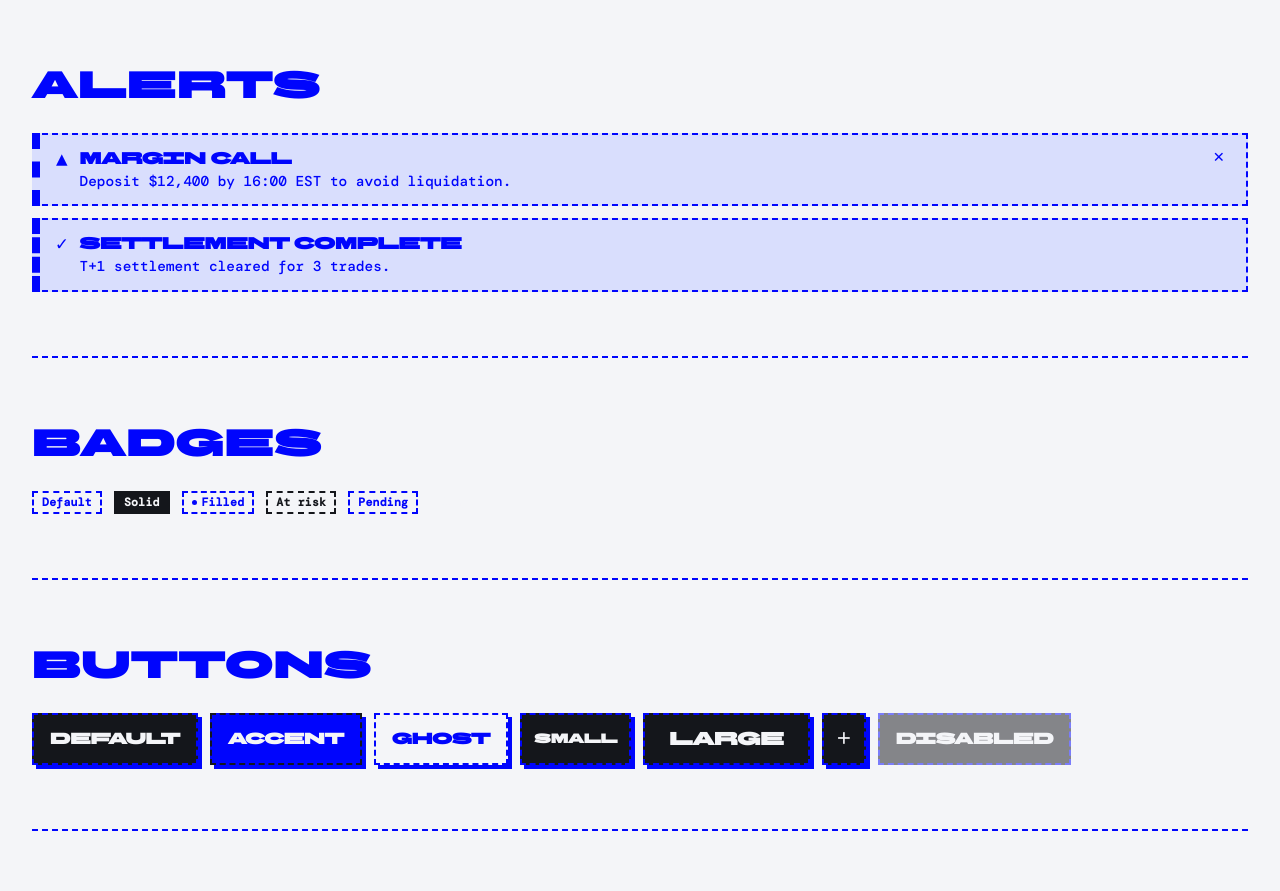
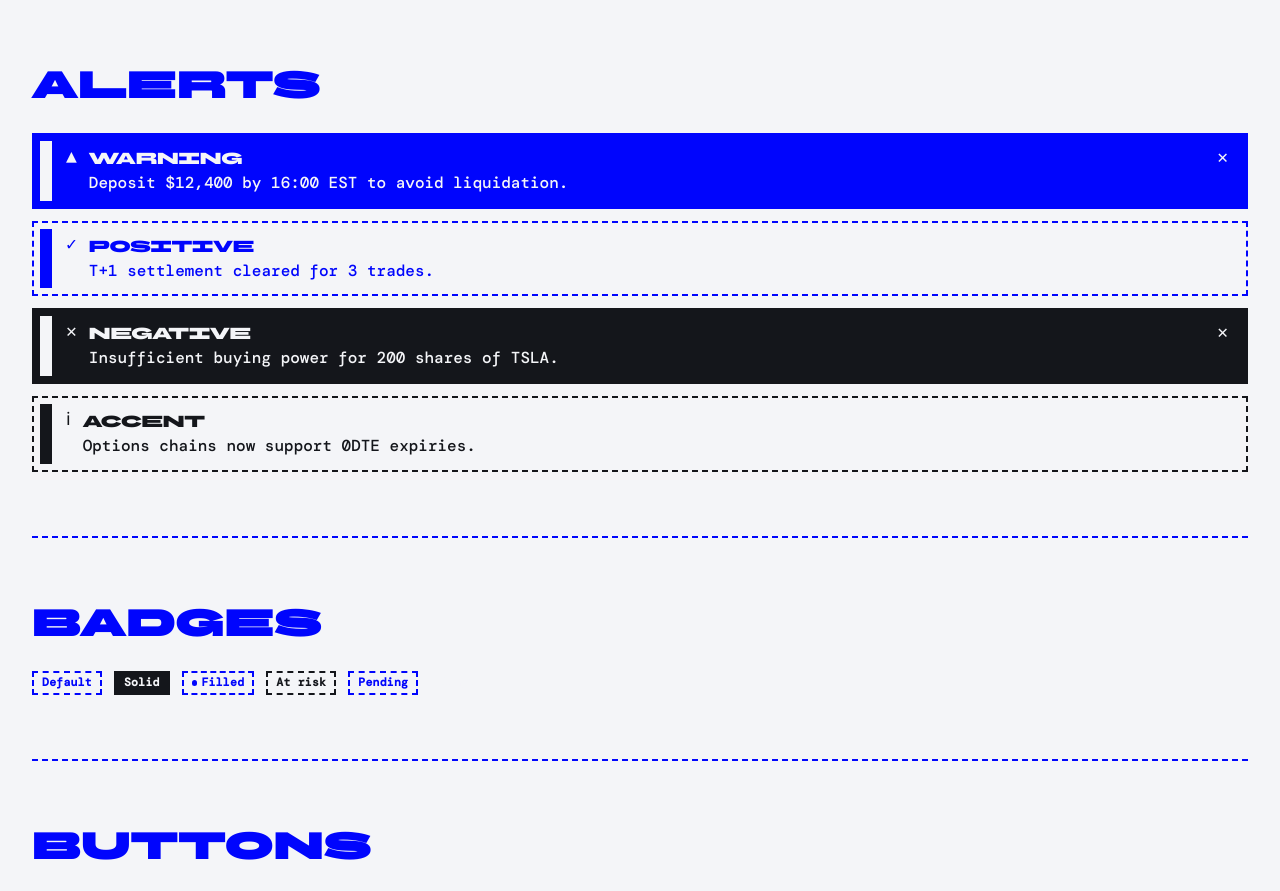
Before and after one commit to domneo/bleed, a website: page index.html in a window 1280 px wide. Shown: the part 3160-4051 px from the top of the page. Drawn offline with Linux system fonts and the light colour scheme.

Commit message:
feat: alert modifications

```diff
--- a/index.html
+++ b/index.html
@@ -157,14 +157,26 @@
           <div class="alert alert--warning" role="alert">
             <span class="alert__icon" aria-hidden="true">▲</span>
             <div>
-              <p class="alert__title">Margin call</p>
+              <p class="alert__title">Warning</p>
               <p class="alert__text">Deposit $12,400 by 16:00 EST to avoid liquidation.</p>
             </div>
             <button class="alert__close" type="button" aria-label="Dismiss" onclick="this.parentElement.remove()">✕</button>
           </div>
           <div class="alert alert--positive" role="status">
             <span class="alert__icon" aria-hidden="true">✓</span>
-            <div><p class="alert__title">Settlement complete</p><p class="alert__text">T+1 settlement cleared for 3 trades.</p></div>
+            <div><p class="alert__title">Positive</p><p class="alert__text">T+1 settlement cleared for 3 trades.</p></div>
+          </div>
+          <div class="alert alert--negative" role="alert">
+            <span class="alert__icon" aria-hidden="true">✕</span>
+            <div>
+              <p class="alert__title">Negative</p>
+              <p class="alert__text">Insufficient buying power for 200 shares of TSLA.</p>
+            </div>
+            <button class="alert__close" type="button" aria-label="Dismiss" onclick="this.parentElement.remove()">✕</button>
+          </div>
+          <div class="alert alert--accent" role="status">
+            <span class="alert__icon" aria-hidden="true">ℹ</span>
+            <div><p class="alert__title">Accent</p><p class="alert__text">Options chains now support 0DTE expiries.</p></div>
           </div>
         </div>
       </section>
--- a/src/components/core/alert.css
+++ b/src/components/core/alert.css
@@ -6,41 +6,50 @@
  *       <p class="alert__text">Deposit by 16:00 EST.</p></div>
  *     <button class="alert__close" aria-label="Dismiss">✕</button>
  *   </div>
- * Tone = start-edge stripe + tinted wash + icon; text always present. */
+ * Tone = border + fill color; warning/negative are solid, positive/accent are
+ * outlined on paper. Text always present. */
 
 @layer bleed.components {
   .alert {
-    --_tone: var(--alert-tone, var(--ink));
+    --_border: var(--alert-border, var(--ink));
 
+    position: relative;
     display: flex;
     align-items: flex-start;
     gap: var(--space-3);
-    padding: var(--space-3) var(--space-4);
+    padding: var(--space-3) var(--space-3) var(--space-3) var(--space-6);
 
-    color: var(--ink);
-    background-color: color-mix(in oklch, var(--_tone) 12%, var(--paper));
-    border: var(--border-w) var(--border-style) var(--ink);
-    border-inline-start-width: var(--space-2);
-    border-inline-start-color: var(--_tone);
+    color: var(--alert-fg, var(--paper));
+    background-color: var(--alert-bg, var(--ink));
+    border: var(--border-w) var(--border-style) var(--_border);
     border-radius: var(--radius);
   }
 
+  .alert::before {
+    content: "";
+    position: absolute;
+    inset-block: calc(-1 * var(--border-w));
+    inset-inline-start: calc(-1 * var(--border-w));
+    inline-size: var(--space-3);
+    margin: var(--space-2);
+    background-color: var(--alert-fg);
+  }
+
   .alert__icon {
-    font-size: 1.2rem;
-    line-height: 1.2;
-    color: var(--_tone);
+    font-size: var(--font-size-2);
+    line-height: var(--line-height-tight);
+    color: currentColor;
   }
 
   .alert__title {
     margin: 0;
     font-family: var(--font-display);
-    font-size: 1rem;
-    font-weight: 800;
+    font-size: var(--font-size-1);
   }
 
   .alert__text {
     margin: 0;
-    font-size: 0.9rem;
+    font-size: var(--font-size-1);
   }
 
   .alert__close {
@@ -50,12 +59,12 @@
     background: transparent;
     color: inherit;
     cursor: pointer;
-    font-size: 1.1rem;
-    line-height: 1;
+    font-size: var(--font-size-2);
+    line-height: var(--line-height-tight);
   }
 
-  .alert--positive { --alert-tone: var(--positive); }
-  .alert--warning  { --alert-tone: var(--warning); }
-  .alert--negative { --alert-tone: var(--negative); }
-  .alert--accent   { --alert-tone: var(--accent); }
+  .alert--warning  { --alert-border: var(--ink);    --alert-bg: var(--ink);    --alert-fg: var(--paper); }
+  .alert--negative { --alert-border: var(--accent); --alert-bg: var(--accent); --alert-fg: var(--paper); }
+  .alert--positive { --alert-border: var(--ink);    --alert-bg: var(--paper); --alert-fg: var(--ink); }
+  .alert--accent   { --alert-border: var(--accent); --alert-bg: var(--paper); --alert-fg: var(--accent); }
 }
```
Also changed, not shown: dist/components.css.
